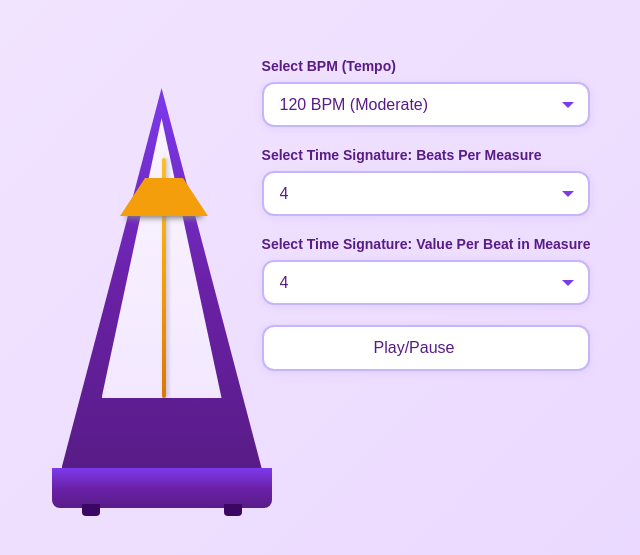
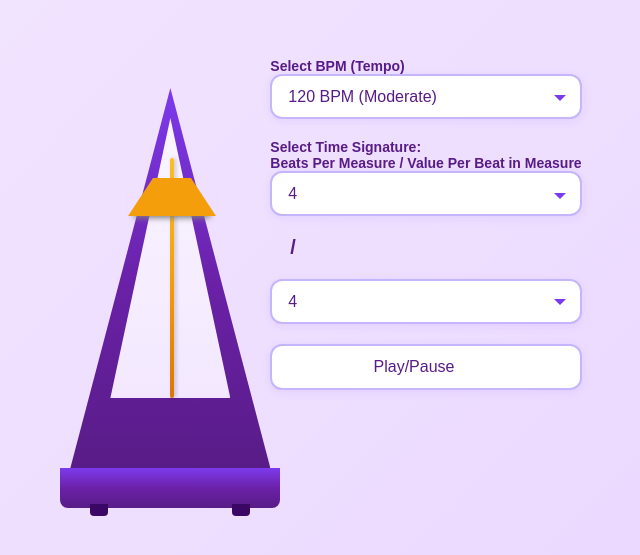
Before and after one commit to SamanthaCBajis/sambajis-metronome-web-app, a website: page src/public/index.html in a window 1280 px wide. Shown: the part 117-672 px from the top of the page, without its empty margins (314-954 px from the left). Drawn offline with Linux system fonts and the light colour scheme.

Commit message:
add: changed html and css mostly dropdowns and an id and class change - renamed ticking noise

```diff
--- a/src/public/index.html
+++ b/src/public/index.html
@@ -11,9 +11,9 @@
 <body>
   <div class="visuals-centered">
   <div class="metronome">
-    <div class="body"></div>
+    <div class="frame"></div>
     <div class="face"></div>
-    <div class="pendulum" id="fullPendulum">
+    <div class="pendulum" id="full-pendulum">
       <div class="weight"></div>
     </div>
     <div class="base">
@@ -25,7 +25,7 @@
     <div id="bpmValue"></div>
   <div class="dropdown-container">
     <div class="dropdown-wrapper">
-      <label class="dropdown-label" for="tempo-marking">Select BPM (Tempo)</label>
+      <label class="dropdown-label">Select BPM (Tempo)</label>
       <select class="dropdown" id="bpm" min="20" step="4">
         <option value="120">120 BPM (Moderate)</option>
         <option value="160">160 BPM</option>
@@ -33,11 +33,11 @@
         <option value="60">60 BPM (Very Slow)</option>
         <option value="90">90 BPM (Medium)</option>
       </select>
-      <div class="dropdown-arrow"></div>
+      <div class="dropdown-arrow-one"></div>
     </div>
 
     <div class="dropdown-wrapper">
-      <label class="dropdown-label" for="time-signature">Select Time Signature: Beats Per Measure</label>
+      <label class="dropdown-label">Select Time Signature: <br/> Beats Per Measure / Value Per Beat in Measure</label>
       <select class="dropdown" id="bpmPerMeasure" min="20" step="4">
         <option value="4">4</option>
         <option value="6">6</option>
@@ -46,24 +46,24 @@
         <option value="3">3</option>
         <option value="5">5</option>
       </select>
-      <div class="dropdown-arrow"></div>
+      <div class="dropdown-arrow-two"></div>
     </div>
-
+      <label class="dropdown-label" style="font-size: 20px; margin-left: 20px;">/</label>
     <div class="dropdown-wrapper">
-      <label class="dropdown-label" for="sound">Select Time Signature: Value Per Beat in Measure</label>
+      <label class="dropdown-label" for="sound"></label>
       <select class="dropdown" id="playback-rate-control" min="1" max="4">
         <option value="1">4</option>
         <option value="2">8</option>
         <option value="4">16</option>
       </select>
-      <div class="dropdown-arrow"></div>
+      <div class="dropdown-arrow-three"></div>
     </div>
     <span id="playback-rate-value" value="1.0" style="display: none;"></span>
     <button class="dropdown" id="playButton" data-playing="false" role="switch" aria-checked="false">Play/Pause</button>
   </div>
   </div>
   </div>
-  <audio preload="auto" src="metronome-85688.mp3" loop></audio>
+  <audio preload="auto" src="metronome-tick.mp3" loop></audio>
   <script src="scripts.js"></script>
 </body>
 </html>
--- a/src/public/scripts.js
+++ b/src/public/scripts.js
@@ -61,7 +61,7 @@ function scheduleBeat(time, timeSignatureBeat) {
                     _a.sent();
                     console.log('AudioContext resumed successfully');
                     _a.label = 2;
-                case 2: return [4 /*yield*/, fetch('metronome-85688.mp3')];
+                case 2: return [4 /*yield*/, fetch('metronome-tick.mp3')];
                 case 3:
                     response = _a.sent();
                     return [4 /*yield*/, response.arrayBuffer()];
@@ -138,7 +138,7 @@ function scheduler() {
     window.setTimeout(scheduler, 25);
 }
 var playButton = document.getElementById("playButton");
-var pendulum = document.getElementById("fullPendulum");
+var pendulum = document.getElementById("full-pendulum");
 // Start the sequence after user interaction (required by most browsers)
 if (playButton) {
     playButton.onclick = function () {
--- a/src/public/scripts.ts
+++ b/src/public/scripts.ts
@@ -23,7 +23,7 @@ async function scheduleBeat(time: number, timeSignatureBeat: number): Promise<vo
   }
 
   //Load audio file using fetch and decodeAudioData
-    const response = await fetch('metronome-85688.mp3');
+    const response = await fetch('metronome-tick.mp3');
     const arrayBuffer = await response.arrayBuffer();
     const audioBuffer = await audioContext.decodeAudioData(arrayBuffer);
 
@@ -98,7 +98,7 @@ function scheduler(): void {
 }
 
 const playButton = document.getElementById("playButton") as HTMLButtonElement;
-const pendulum = document.getElementById("fullPendulum") as HTMLInputElement;
+const pendulum = document.getElementById("full-pendulum") as HTMLInputElement;
 // Start the sequence after user interaction (required by most browsers)
 if (playButton) {
 playButton.onclick = () => {
--- a/src/public/styles.css
+++ b/src/public/styles.css
@@ -9,12 +9,7 @@ body {
   font-family: Arial, sans-serif;
 }
 
-.visuals-centered {
-    display: flex;
-    padding: 15px;
-}
-
-.body {
+.frame {
   position: absolute;
   top: 6.67%;
   left: 0;
@@ -22,6 +17,11 @@ body {
   height: 84.44%;
   background: linear-gradient(to bottom, #7c3aed 0%, #6b21a8 50%, #581c87 100%);
   clip-path: polygon(50% 0%, 100% 100%, 0% 100%);
+}
+
+.visuals-centered {
+    display: flex;
+    padding: 15px;
 }
 
 .metronome {
@@ -83,8 +83,8 @@ body {
 /* Class to apply when the animation should be active */
 .is-swinging {
   animation-name: swing;
-  animation-duration: .5s; /* Match this to the beat/duration of the desired swing cycle */
-  animation-iteration-count: infinite; /* Loop indefinitely while the class is applied */
+  animation-duration: .5s;
+  animation-iteration-count: infinite;
 }
 
 .base {
@@ -116,8 +116,6 @@ body {
   right: 13.64%;
 }
 
-
-
 /* dropdowns */
 .dropdown-container {
   display: flex;
@@ -134,7 +132,6 @@ body {
 
 .dropdown-label {
   display: block;
-  margin-bottom: 8px;
   font-size: 14px;
   font-weight: 600;
   color: #581c87;
@@ -165,12 +162,40 @@ body {
   box-shadow: 0 0 0 3px rgba(124, 58, 237, 0.1);
 }
 
-.dropdown-arrow {
+.dropdown-arrow-one {
   position: absolute;
   right: 16px;
   top: 50%;
   transform: translateY(-50%);
-  margin-top: 12px;
+  margin-top: 9px;
+  pointer-events: none;
+  width: 0;
+  height: 0;
+  border-left: 6px solid transparent;
+  border-right: 6px solid transparent;
+  border-top: 6px solid #7c3aed;
+}
+
+.dropdown-arrow-two {
+  position: absolute;
+  right: 16px;
+  top: 50%;
+  transform: translateY(-50%);
+  margin-top: 24px;
+  pointer-events: none;
+  width: 0;
+  height: 0;
+  border-left: 6px solid transparent;
+  border-right: 6px solid transparent;
+  border-top: 6px solid #7c3aed;
+}
+
+.dropdown-arrow-three {
+  position: absolute;
+  right: 16px;
+  top: 50%;
+  transform: translateY(-50%);
+  margin-top: 0px;
   pointer-events: none;
   width: 0;
   height: 0;
@@ -184,7 +209,6 @@ body {
   background: white;
   color: #581c87;
 }
-
 
 /* media queries */
 @media (min-width: 768px) {
@@ -212,6 +236,9 @@ body {
   .controls {
     display: block;
   }
+  .dropdown-arrow-two {
+    margin-top: 18px;
+  }
 }
 
 @media (max-width: 480px) {
```
Also changed, not shown: 2 other files.
